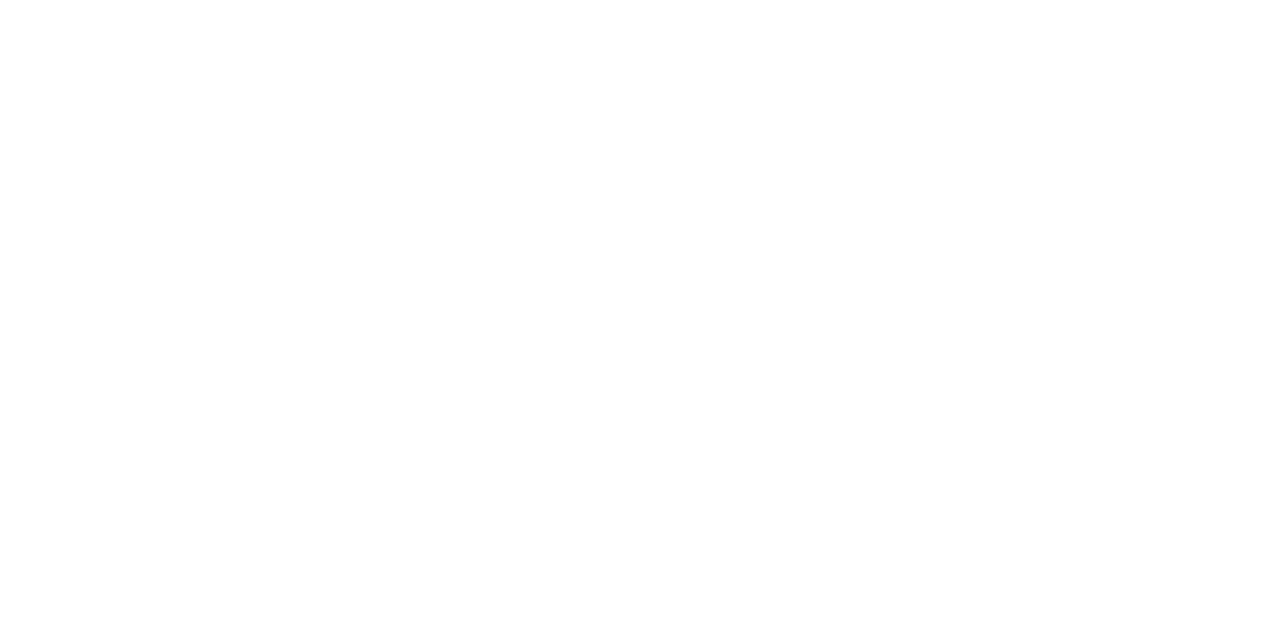
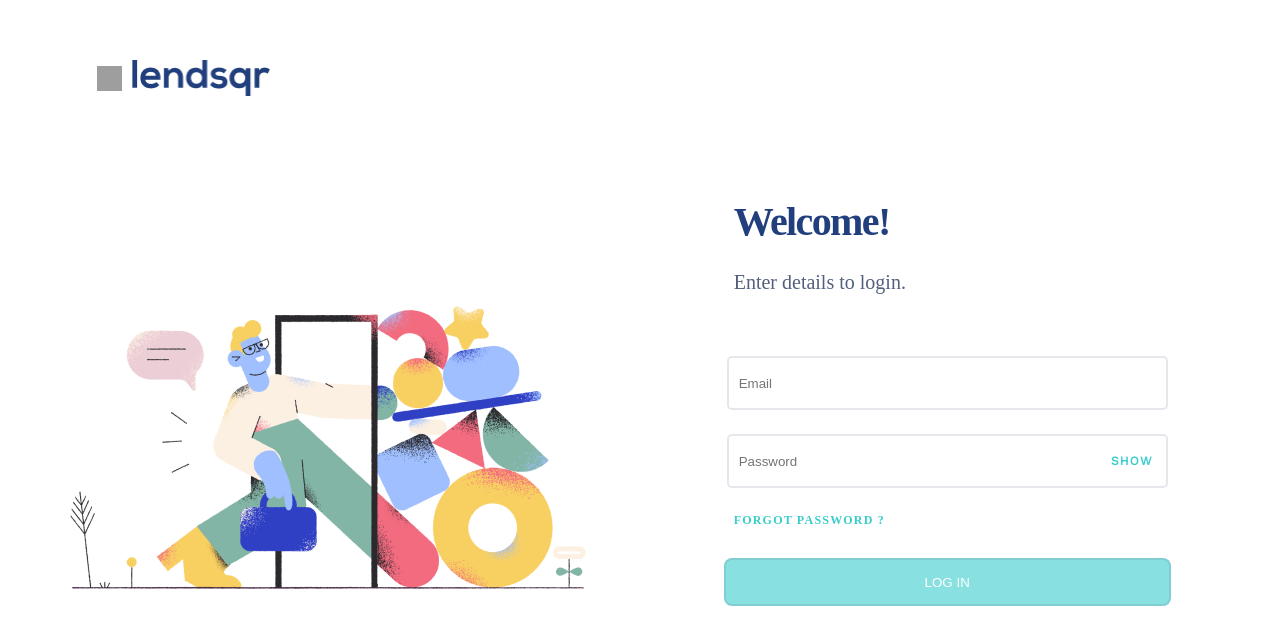
Before and after one commit to Jemienachukwu/lendsqr-fe-test, a React (Create React App) app: page / in a window 1280 px wide. Before the commit this address had no page. Shown: the top 644 px of the page. Built offline with nearby package versions, Linux system fonts and the light colour scheme; grey boxes are pictures that could not be loaded; a web font is replaced by a local one.

Commit message:
fixed login

```diff
--- a/src/App.tsx
+++ b/src/App.tsx
@@ -9,10 +9,10 @@ function App() {
     <div className="app">
       <Router>
         <Routes>
-          <Route path="/login" element={<Login />} />
+          <Route path="/" element={<Login />} />
 
-          <Route path="/users" element={<Dashboard />} />
-          <Route path="/user/:userId" element={<UserDetails />} />
+          <Route path="/dashboard/users" element={<Dashboard />} />
+          <Route path="/dashboard/user/:userId" element={<UserDetails />} />
         </Routes>
       </Router>
     </div>
--- a/src/base.scss
+++ b/src/base.scss
@@ -2,7 +2,6 @@
 @import url("https://fonts.googleapis.com/css2?family=Work+Sans&display=swap");
 $font-family: "work sans";
 .app {
-  // overflow: hidden;
   font-family: $font-family;
   font-style: normal;
   @media (max-width: 1500px) {
--- a/src/components/pagination/Pagination.tsx
+++ b/src/components/pagination/Pagination.tsx
@@ -47,7 +47,6 @@ export default function Pagination({
           <PageLink
             key={idx}
             active={currentPage === pageNum}
-            // disabled={isNaN(pageNum)}
             onClick={() => paginate(pageNum)}
           >
             {pageNum}
--- a/src/pages/Dashboard/UserOptions.tsx
+++ b/src/pages/Dashboard/UserOptions.tsx
@@ -8,7 +8,7 @@ const UserOptions = ({ id }: any) => {
   return (
     <>
       <div className="options">
-        <Link to={`/user/${id}`} className="option-item">
+        <Link to={`/dashboard/user/${id}`} className="option-item">
           <img src={viewUser} alt="view user" /> View Details
         </Link>
         <span className="option-item">
--- a/src/pages/Login/Login.tsx
+++ b/src/pages/Login/Login.tsx
@@ -4,8 +4,11 @@ import lendsqr from "../../images/lendsqr.png";
 import union from "../../images/Union.png";
 
 import "./style.scss";
+import { Link } from "react-router-dom";
 const Login = () => {
   const [showPassword, setShowPassword] = useState("password");
+  const [email, setEmail] = useState("");
+  const [password, setPassword] = useState("");
   return (
     <div className="login">
       <div className="login-logo">
@@ -23,9 +26,19 @@ const Login = () => {
             <p className="login-detailsText">Enter details to login.</p>
           </div>
           <div className="login-inputeContainer">
-            <input type="email" placeholder="Email" />
+            <input
+              type="email"
+              placeholder="Email"
+              value={email}
+              onChange={(e) => setEmail(e.target.value)}
+            />
             <div className="password-container">
-              <input type={showPassword} placeholder="Password" />
+              <input
+                type={showPassword}
+                placeholder="Password"
+                value={password}
+                onChange={(e) => setPassword(e.target.value)}
+              />
               <>
                 {showPassword === "password" ? (
                   <p onClick={() => setShowPassword("text")}>SHOW</p>
@@ -36,7 +49,14 @@ const Login = () => {
             </div>
           </div>
           <p className="forgotPassword">FORGOT PASSWORD ?</p>
-          <button>LOG IN</button>
+          <Link to="/dashboard/users">
+            <button
+              disabled={!email && !password}
+              className={!email && !password ? "disabledBtn" : "activeBtn"}
+            >
+              LOG IN
+            </button>
+          </Link>
         </form>
       </div>
     </div>
--- a/src/pages/Login/style.scss
+++ b/src/pages/Login/style.scss
@@ -153,13 +153,14 @@
       width: 427px;
       text-align: left;
     }
-    button {
+    .activeBtn {
       width: 447px;
       height: 48px;
       border: 2px solid rgba(84, 95, 125, 0.15);
       border-radius: 5px;
       background: $light-color;
       border-radius: 8px;
+      color: #fff;
       cursor: pointer;
       @media (max-width: 600px) {
         width: 100%;
@@ -167,3 +168,15 @@
     }
   }
 }
+.disabledBtn {
+  color: #fff;
+
+  width: 447px;
+  height: 48px;
+  border: 2px solid rgba(84, 95, 125, 0.15);
+  border-radius: 5px;
+  background: rgba(57, 205, 204, 0.6);
+
+  border-radius: 8px;
+  cursor: not-allowed;
+}
```
Also changed, not shown: public/index.html (+1 -22 lines).
